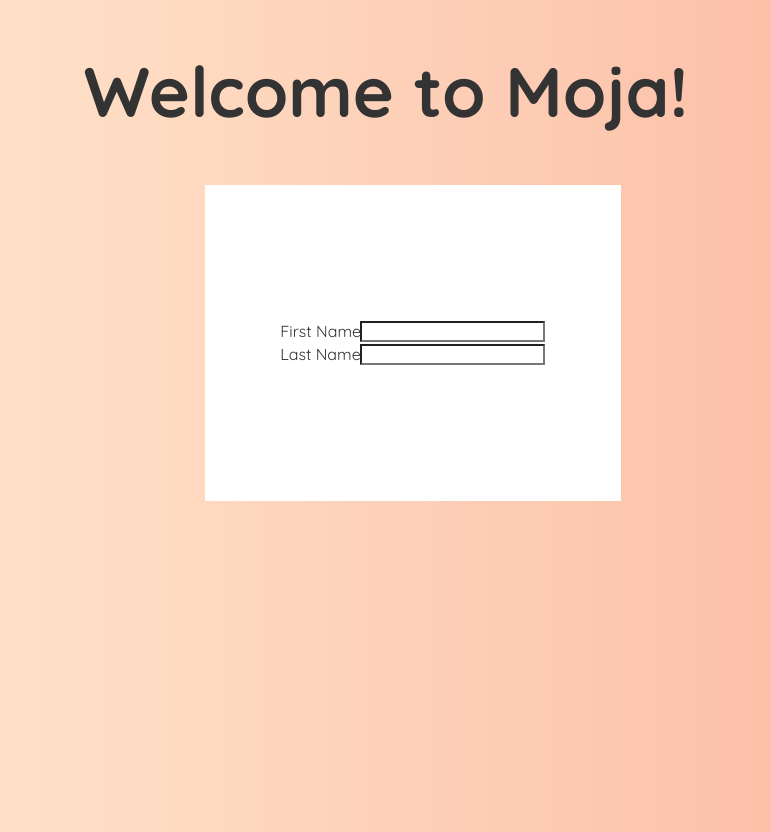
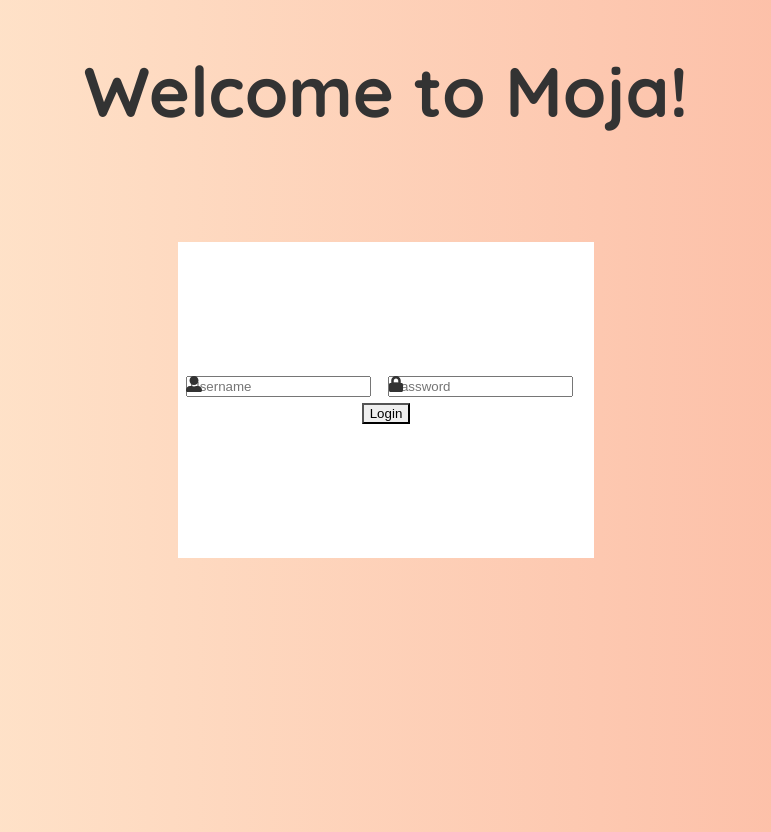
Before and after one commit to Moja-bangladesh/Moja, a React (Vite) app in the folder Moja/: page / in a window 1280 px wide. Shown: the whole page, without its empty margins (254-1025 px from the left). Built offline with nearby package versions, Linux system fonts and the light colour scheme.

Commit message:
got the functionality back with fade

```diff
--- a/Moja/src/ChakraLogin.tsx
+++ b/Moja/src/ChakraLogin.tsx
@@ -1,9 +1,23 @@
-import React from 'react';
-import { Stack, Input, InputGroup, InputLeftAddon } from '@chakra-ui/react';
+import React, { useEffect, useState } from 'react';
+import { Stack, Input, InputGroup, InputLeftElement, Button } from '@chakra-ui/react';
+import { FaUserAlt, FaLock } from 'react-icons/fa';
+import './ChakraLogin.css';
 
 const ChakraLogin = () => {
+  const [fadeIn, setFadeIn] = useState(false);
+
+  useEffect(() => {
+    // Delay the fade-in effect by 1 second (adjust as needed)
+    const timer = setTimeout(() => {
+      setFadeIn(true);
+    }, 1000);
+
+    return () => clearTimeout(timer);
+  }, []);
+
   return (
     <Stack
+      className={`fade-in ${fadeIn ? 'fade-in-active' : ''}`}
       spacing={6}
       p={8}
       maxW={'lg'}
@@ -14,19 +28,24 @@ const ChakraLogin = () => {
       height={'300px'}
       align={'center'}
       justify={'center'}
-      mt={'50px'}
-      ml={'20%'}
+      position={'absolute'}
+      top={'50%'}
+      left={'50%'}
+      transform={'translate(-50%, -50%)'}
     >
-      <Stack spacing={2}>
-        <InputGroup>
-          <InputLeftAddon children="First Name" />
-          <Input type="text" />
+      <Stack direction="row" spacing={4} width="100%">
+        <InputGroup flex={1}>
+          <InputLeftElement pointerEvents="none" children={<FaUserAlt color="gray.300" />} />
+          <Input type="text" placeholder="Username" size="lg" />
         </InputGroup>
-        <InputGroup>
-          <InputLeftAddon children="Last Name" />
-          <Input type="text" />
+        <InputGroup flex={1}>
+          <InputLeftElement pointerEvents="none" children={<FaLock color="gray.300" />} />
+          <Input type="password" placeholder="Password" size="lg" />
         </InputGroup>
       </Stack>
+      <Button colorScheme="teal" width="full">
+        Login
+      </Button>
     </Stack>
   );
 };
```
